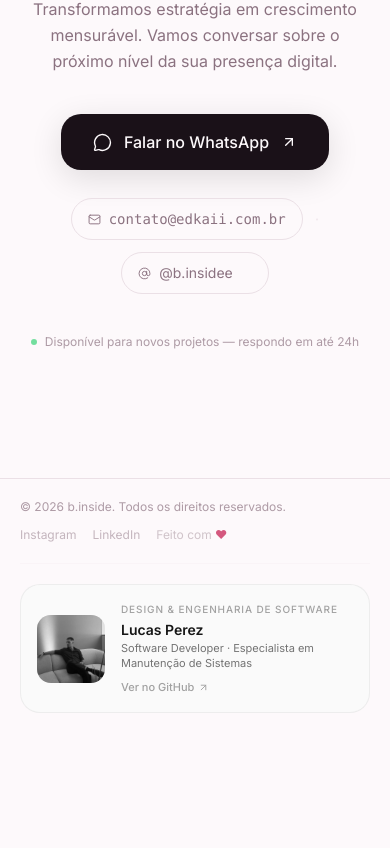
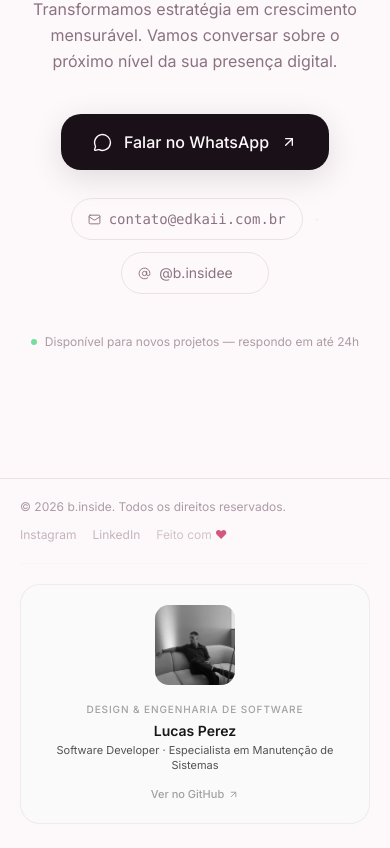
Before and after one commit to LucasPerezAlves/b.inside-Porfolio, a React (Vite) app: page / in a window 390 px wide. Shown: the part 7158-8006 px from the top of the page. Before the commit the page ends 7895 px from the top, so only its background shows below. Built offline with nearby package versions, Linux system fonts and the light colour scheme.

Commit message:
Melhora para mobile e adicionada numero real

```diff
--- a/src/components/ContactSection.tsx
+++ b/src/components/ContactSection.tsx
@@ -255,7 +255,7 @@ export function ContactSection() {
           </div>
         </div>
 
-        {/* ── Créditos do desenvolvedor — card fixo ── */}
+        {/* ── Créditos do desenvolvedor — card fixo mobile-first ── */}
         <div className="portfolio-container pb-6">
           <div className="h-px bg-border/20 mb-5" />
 
@@ -263,21 +263,29 @@ export function ContactSection() {
             whileHover={{ y: -3 }}
             transition={{ duration: 0.28, ease: [0.22, 1, 0.36, 1] }}
             className={cn(
-              'group flex items-center gap-4 p-4 rounded-2xl cursor-default select-none',
-              // Light: fundo off-white com borda delicada
+              // Mobile: coluna centralizada | Desktop: linha alinhada à esquerda
+              'group w-full flex flex-col sm:flex-row',
+              'items-center sm:items-start',
+              'gap-4 p-5 sm:p-4',
+              'rounded-2xl cursor-default select-none',
+              // Light
               'bg-neutral-50 border border-neutral-200/60',
-              // Dark: preto profundo fosco com borda sutil
+              // Dark
               'dark:bg-[#0c0b0e] dark:border-neutral-800',
             )}
           >
             {/* ── Foto ── */}
-            <div className="flex-shrink-0 w-[68px] h-[68px] rounded-xl overflow-hidden bg-neutral-200 dark:bg-neutral-800">
+            {/* Mobile: 80×80 centralizado | Desktop: 68×68 à esquerda */}
+            <div className={cn(
+              'flex-shrink-0 overflow-hidden rounded-xl',
+              'w-20 h-20 sm:w-[68px] sm:h-[68px]',
+              'bg-neutral-200 dark:bg-neutral-800',
+            )}>
               <img
                 src={imgUrl('/images/criador.jpeg')}
                 alt="Lucas Perez"
                 className={cn(
                   'w-full h-full object-cover object-center',
-                  // Começa em grayscale, ganha cor no hover do card (via group)
                   'grayscale transition-all duration-500 ease-out',
                   'group-hover:grayscale-0',
                 )}
@@ -290,40 +298,41 @@ export function ContactSection() {
             </div>
 
             {/* ── Conteúdo ── */}
-            <div className="flex-1 min-w-0 flex flex-col gap-[3px]">
+            {/* Mobile: centralizado | Desktop: alinhado à esquerda */}
+            <div className={cn(
+              'flex-1 min-w-0 flex flex-col gap-1',
+              'items-center text-center',
+              'sm:items-start sm:text-left',
+            )}>
 
-              {/* Label acima do nome */}
               <p className="text-[10px] uppercase tracking-[0.09em] font-medium text-neutral-400 dark:text-neutral-500">
                 Design &amp; Engenharia de Software
               </p>
 
-              {/* Nome */}
               <p className="font-semibold text-[0.875rem] leading-tight text-neutral-900 dark:text-white">
                 Lucas Perez
               </p>
 
-              {/* Título profissional */}
-              <p className="text-[11px] leading-snug text-neutral-500 dark:text-neutral-400">
+              <p className="text-[11px] leading-snug text-neutral-600 dark:text-neutral-300">
                 Software Developer · Especialista em Manutenção de Sistemas
               </p>
 
-              {/* Bio — só aparece em telas >= sm */}
-              <p className="hidden sm:block text-[11px] leading-[1.72] text-neutral-500 dark:text-neutral-400 mt-0.5">
+              {/* Bio — visível a partir de sm */}
+              <p className="hidden sm:block text-[11px] leading-[1.72] text-neutral-600 dark:text-neutral-400 mt-1">
                 Mente técnica por trás da engenharia deste portfólio, transformando
                 designs complexos e visões de negócios em código performático, fluido e pixel-perfect.
               </p>
 
-              {/* Link GitHub */}
               <a
                 href="https://github.com/LucasPerezAlves"
                 target="_blank"
                 rel="noopener noreferrer"
                 className={cn(
-                  'inline-flex items-center gap-1 mt-1 w-fit',
+                  'inline-flex items-center gap-1 mt-2',
                   'text-[11px] font-medium',
                   'text-neutral-400 dark:text-neutral-500',
                   'hover:text-neutral-900 dark:hover:text-white',
-                  'transition-colors duration-150 group/gh'
+                  'transition-colors duration-150 group/gh',
                 )}
               >
                 <span>Ver no GitHub</span>
--- a/src/data/portfolioData.ts
+++ b/src/data/portfolioData.ts
@@ -124,8 +124,8 @@ export const profile: Profile = {
     {
       platform: 'whatsapp',
       label:    'WhatsApp',
-      url:      'https://wa.me/5511999999999',
-      handle:   '+55 (11) 99999-9999',
+      url:      'https://wa.me/554792794147?text=Ol%C3%A1!%20Vi%20o%20portf%C3%B3lio%20da%20b.inside%20e%20gostaria%20de%20conversar%20sobre%20um%20projeto.%20%F0%9F%9A%80',
+      handle:   '+55 (47) 92794-147',
     },
   ],
   stats: [
```
